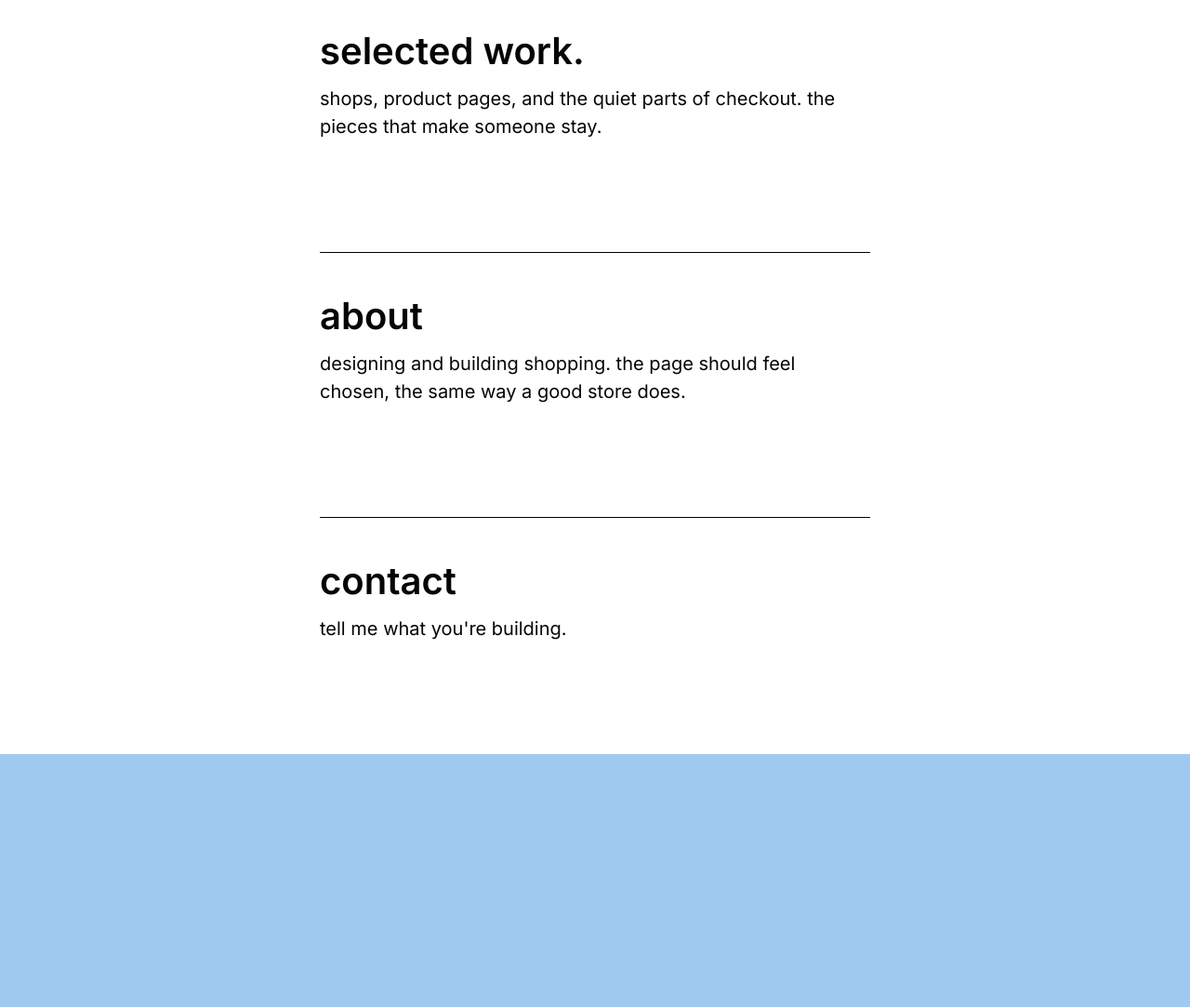
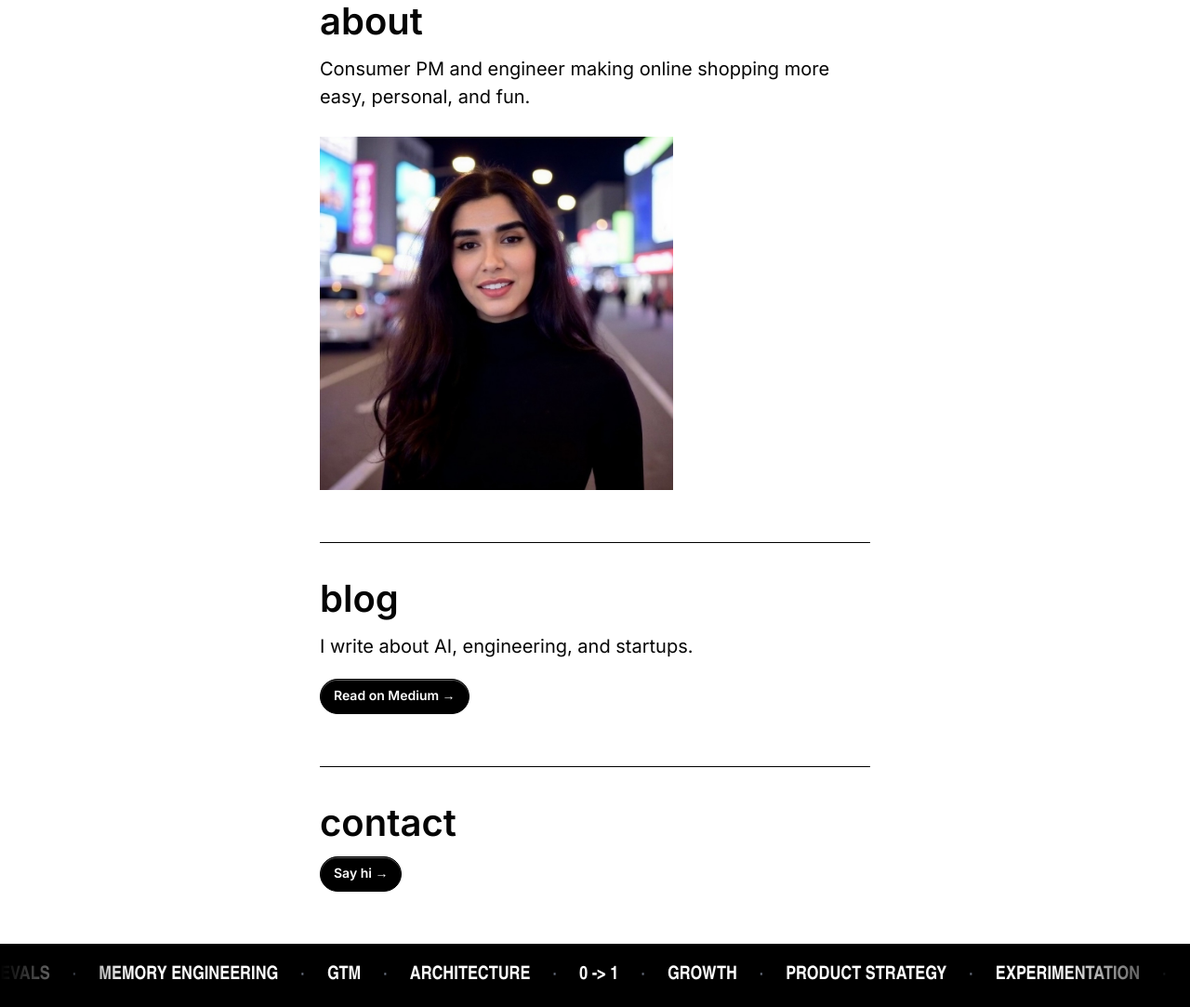
Before and after one commit to skhander/Website-2.0, a plain HTML site: page index.html in a window 1280 px wide. Shown: the part 861-1944 px from the top of the page at 93% size. Before the commit the page ends 1672 px from the top, so only its background shows below. Drawn offline with Linux system fonts and the light colour scheme; a web font is replaced by a local one.

Commit message:
Build out the landing page below the hero.
Add about, blog, and contact sections with the about photo, the scrolling banner as a footer, and pin the disco balls to the hero's bottom edge.

Co-authored-by: Cursor <cursoragent@cursor.com>

```diff
--- a/index.html
+++ b/index.html
@@ -8,15 +8,15 @@
   <link rel="preconnect" href="https://fonts.gstatic.com" crossorigin>
   <link href="https://fonts.googleapis.com/css2?family=Instrument+Serif:ital@0;1&display=swap" rel="stylesheet">
   <link rel="stylesheet" href="brand.css">
-  <link rel="stylesheet" href="landing.css?v=20261121r">
+  <link rel="stylesheet" href="landing.css?v=20261122h">
 </head>
 <body>
   <section class="hero" id="top">
     <video class="hero-video" src="images/clouds-seamless-loop.mp4" poster="images/sky.jpg" autoplay muted loop playsinline aria-hidden="true"></video>
     <header class="nav-campaign hero-nav">
       <nav class="nav-links" aria-label="Primary">
-        <a href="https://sharinkhanderportfolio.netlify.app/" target="_blank" rel="noopener">work</a>
         <a href="#about">about</a>
+        <a href="#blog">blog</a>
         <a href="#contact">contact</a>
       </nav>
       <div class="nav-menu">
@@ -24,8 +24,8 @@
           <span></span><span></span><span></span>
         </button>
         <nav class="nav-dropdown" id="nav-dropdown" aria-label="Menu" hidden>
-          <a href="https://sharinkhanderportfolio.netlify.app/" target="_blank" rel="noopener">work</a>
           <a href="#about">about</a>
+          <a href="#blog">blog</a>
           <a href="#contact">contact</a>
         </nav>
       </div>
@@ -98,31 +98,58 @@
       </div>
     </div>
 
-    <a class="btn btn-pill hero-cta" href="https://sharinkhanderportfolio.netlify.app/" target="_blank" rel="noopener">work →</a>
+    <a class="btn btn-lemon hero-cta" href="https://sharinkhanderportfolio.netlify.app/" target="_blank" rel="noopener">portfolio →</a>
   </section>
 
-  <section class="sheet" id="work">
+  <section class="sheet" id="about">
     <div class="sheet-inner">
-      <h2>selected work.</h2>
-      <p>shops, product pages, and the quiet parts of checkout. the pieces that make someone stay.</p>
+      <h2>about</h2>
+      <p>Consumer PM and engineer making online shopping more easy, personal, and fun.</p>
+      <figure class="about-photo">
+        <img src="images/sharin.jpg" alt="Sharin Khander" width="900" height="900" loading="lazy">
+      </figure>
     </div>
   </section>
 
-  <section class="sheet" id="about">
-    <div class="sheet-inner" style="padding-top: 0">
+  <section class="sheet" id="blog">
+    <div class="sheet-inner">
       <hr class="rule-solid">
-      <h2 style="margin-top: 48px">about</h2>
-      <p>designing and building shopping. the page should feel chosen, the same way a good store does.</p>
+      <h2>blog</h2>
+      <p>I write about AI, engineering, and startups.</p>
+      <p><a class="btn btn-pill" href="https://sharinkhander.medium.com/" target="_blank" rel="noopener">Read on Medium →</a></p>
     </div>
   </section>
 
   <section class="sheet" id="contact">
-    <div class="sheet-inner" style="padding-top: 0">
+    <div class="sheet-inner">
       <hr class="rule-solid">
-      <h2 style="margin-top: 48px">contact</h2>
-      <p>tell me what you're building.</p>
+      <h2>contact</h2>
+      <p><a class="btn btn-pill" href="https://www.linkedin.com/in/sharin-khander/" target="_blank" rel="noopener">Say hi →</a></p>
     </div>
   </section>
+
+  <footer class="marquee orbit-banner">
+    <div class="marquee-track">
+      <span class="t-place">prototypes</span>
+      <span class="t-place">evals</span>
+      <span class="t-place">memory engineering</span>
+      <span class="t-place">GTM</span>
+      <span class="t-place">architecture</span>
+      <span class="t-place">0 -&gt; 1</span>
+      <span class="t-place">growth</span>
+      <span class="t-place">product strategy</span>
+      <span class="t-place">experimentation</span>
+      <span class="t-place" aria-hidden="true">prototypes</span>
+      <span class="t-place" aria-hidden="true">evals</span>
+      <span class="t-place" aria-hidden="true">memory engineering</span>
+      <span class="t-place" aria-hidden="true">GTM</span>
+      <span class="t-place" aria-hidden="true">architecture</span>
+      <span class="t-place" aria-hidden="true">0 -&gt; 1</span>
+      <span class="t-place" aria-hidden="true">growth</span>
+      <span class="t-place" aria-hidden="true">product strategy</span>
+      <span class="t-place" aria-hidden="true">experimentation</span>
+    </div>
+  </footer>
 
   <script src="landing-nav.js"></script>
   <script src="landing-layout.js?v=20261121e"></script>
--- a/landing-layout.js
+++ b/landing-layout.js
@@ -17,7 +17,7 @@
     { key: "name", label: "Name", selector: ".hero .hero-name", serif: true },
     { key: "tagline", label: "Tagline", selector: ".tagline" },
     { key: "nav", label: "Nav links", selector: ".hero-nav .nav-links" },
-    { key: "pill", label: "work", selector: ".hero-cta" },
+    { key: "pill", label: "Portfolio", selector: ".hero-cta" },
   ].map((t) => ({ ...t, el: document.querySelector(t.selector) })).filter((t) => t.el);
 
   const nameOf = (el) => el.dataset.layoutFloat || "object";
--- a/landing.css
+++ b/landing.css
@@ -144,9 +144,6 @@ body {
   left: 50%;
   bottom: 5%;
   transform: translateX(-50%);
-  font-size: 16px;
-  font-weight: 600;
-  letter-spacing: 0;
 }
 
 @media (pointer: coarse) and (hover: none), (max-width: 480px) {
@@ -270,7 +267,7 @@ body {
 /* Desktop collage — tuned at 1710×951 */
 .hero-title-block { top: 38%; }
 
-.float-disco-l { left: 0.29%; top: 55.63%; width: 14.75%; --rest-rotate: 0deg; z-index: 0; }
+.float-disco-l { left: 0.29%; top: auto; bottom: 0; width: 14.75%; transform: translateY(1.5%); --rest-rotate: 0deg; z-index: 0; }
 .float-croissant { left: 3.36%; top: 4.84%; width: 9.26%; --rest-rotate: 0deg; z-index: 1; }
 .float-bag { left: 15.46%; top: 6.62%; width: 9.91%; --rest-rotate: 0deg; z-index: 1; }
 .float-cake-pink { left: 30.09%; top: 5.68%; width: 5.66%; --rest-rotate: 0deg; z-index: 1; }
@@ -281,7 +278,7 @@ body {
 .float-matcha { left: 18.11%; top: 60.46%; width: 10.03%; --rest-rotate: 0deg; z-index: 3; }
 .float-cake { left: 75.34%; top: 48.37%; width: 5.49%; --rest-rotate: 0deg; z-index: 1; }
 .float-sneaker { left: 62.12%; top: 67.3%; width: 16.7%; --rest-rotate: -5deg; z-index: 3; }
-.float-disco-r { left: 81.77%; top: 65.93%; width: 22.18%; --rest-rotate: 0deg; z-index: 0; }
+.float-disco-r { left: 81.77%; top: auto; bottom: 0; width: 22.18%; transform: translateY(14.6%); --rest-rotate: 0deg; z-index: 0; }
 
 /* Laptop and desktop: type scales with width like the collage, capped at the 1710px mockup sizes. */
 @media (min-width: 1025px) {
@@ -303,16 +300,10 @@ body {
     font-weight: 600;
     letter-spacing: 0;
   }
-
-  .hero-cta {
-    font-size: 24px;
-    font-weight: 600;
-    letter-spacing: 0;
-  }
 }
 
 @media (min-width: 1025px) and (hover: hover) and (pointer: fine) {
-  .float-disco-l { left: 0.29%; top: 55.63%; width: 14.75%; --rest-rotate: 0deg; z-index: 0; }
+  .float-disco-l { left: 0.29%; top: auto; bottom: 0; width: 14.75%; transform: translateY(1.5%); --rest-rotate: 0deg; z-index: 0; }
   .float-croissant { left: 3.36%; top: 4.84%; width: 9.26%; --rest-rotate: 0deg; z-index: 1; }
   .float-bag { left: 15.46%; top: 6.62%; width: 9.91%; --rest-rotate: 0deg; z-index: 1; }
   .float-cake-pink { left: 30.09%; top: 5.68%; width: 5.66%; --rest-rotate: 0deg; z-index: 1; }
@@ -323,7 +314,7 @@ body {
   .float-matcha { left: 18.11%; top: 60.46%; width: 10.03%; --rest-rotate: 0deg; z-index: 3; }
   .float-cake { left: 75.34%; top: 48.37%; width: 5.49%; --rest-rotate: 0deg; z-index: 1; }
   .float-sneaker { left: 62.12%; top: 67.3%; width: 16.7%; --rest-rotate: -5deg; z-index: 3; }
-  .float-disco-r { left: 81.77%; top: 65.93%; width: 22.18%; --rest-rotate: 0deg; z-index: 0; }
+  .float-disco-r { left: 81.77%; top: auto; bottom: 0; width: 22.18%; transform: translateY(14.6%); --rest-rotate: 0deg; z-index: 0; }
 }
 
 .sheet {
@@ -334,8 +325,14 @@ body {
 .sheet-inner {
   max-width: 40rem;
   margin-inline: auto;
-  padding: 96px 24px;
+  padding: 64px 24px 56px;
 }
+
+.sheet + .sheet .sheet-inner { padding-top: 0; }
+
+.sheet-inner > .rule-solid + h2 { margin-top: 40px; }
+
+.sheet-inner > :last-child { margin-bottom: 0; }
 
 .sheet h2 {
   font-family: var(--font-ui);
@@ -352,9 +349,54 @@ body {
   font-weight: var(--weight-regular);
   line-height: 30px;
   letter-spacing: var(--tracking-zero);
-  margin: 0 0 24px;
+  margin: 0 0 20px;
 }
 
+.about-photo {
+  position: relative;
+  width: min(100%, 380px);
+  margin: 28px 0 24px;
+}
+
+.about-photo img {
+  display: block;
+  width: 100%;
+  height: auto;
+}
+
+.orbit-banner {
+  position: relative;
+  padding: 20px 0;
+  background: var(--black);
+  color: var(--paper);
+}
+
+.orbit-banner::before,
+.orbit-banner::after {
+  content: "";
+  position: absolute;
+  top: 0;
+  bottom: 0;
+  z-index: 1;
+  width: min(12vw, 140px);
+  pointer-events: none;
+}
+
+.orbit-banner::before { left: 0; background: linear-gradient(90deg, var(--black), transparent); }
+.orbit-banner::after { right: 0; background: linear-gradient(270deg, var(--black), transparent); }
+
+.orbit-banner .marquee-track {
+  gap: 0;
+  will-change: transform;
+}
+
+.orbit-banner .t-place { white-space: nowrap; }
+
+.orbit-banner .t-place::after {
+  content: "·";
+  margin-inline: 24px;
+  color: var(--gray-500);
+}
 
 /* Typography only — collage positions stay shared above */
 @media (max-width: 1024px) {
```
Also changed, not shown: images/sharin.jpg (added).
